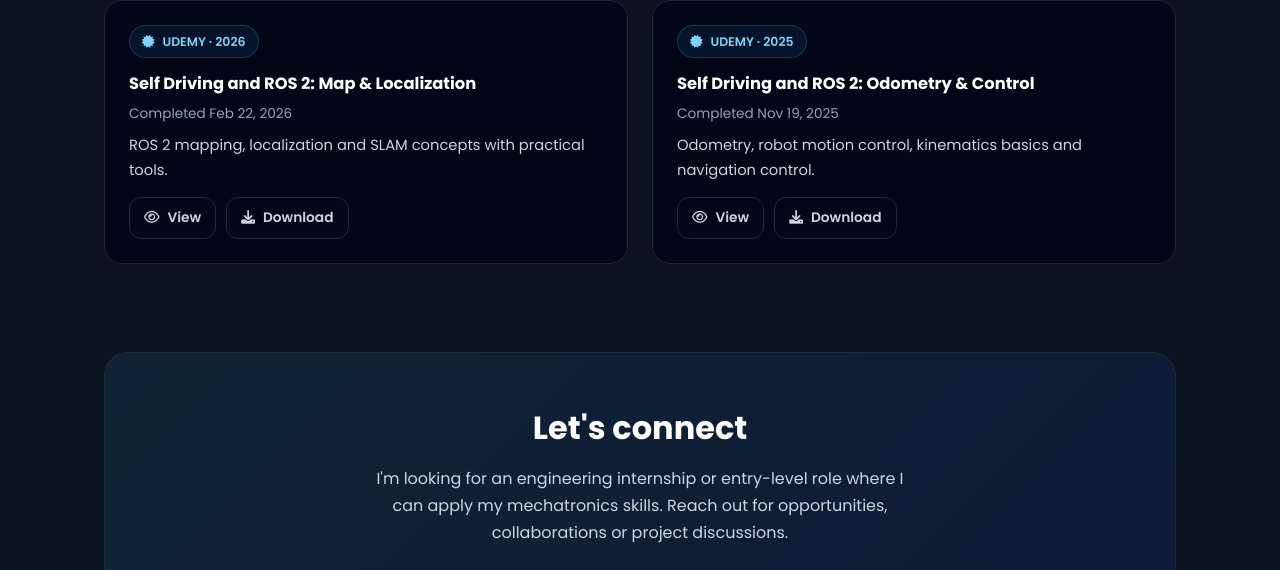
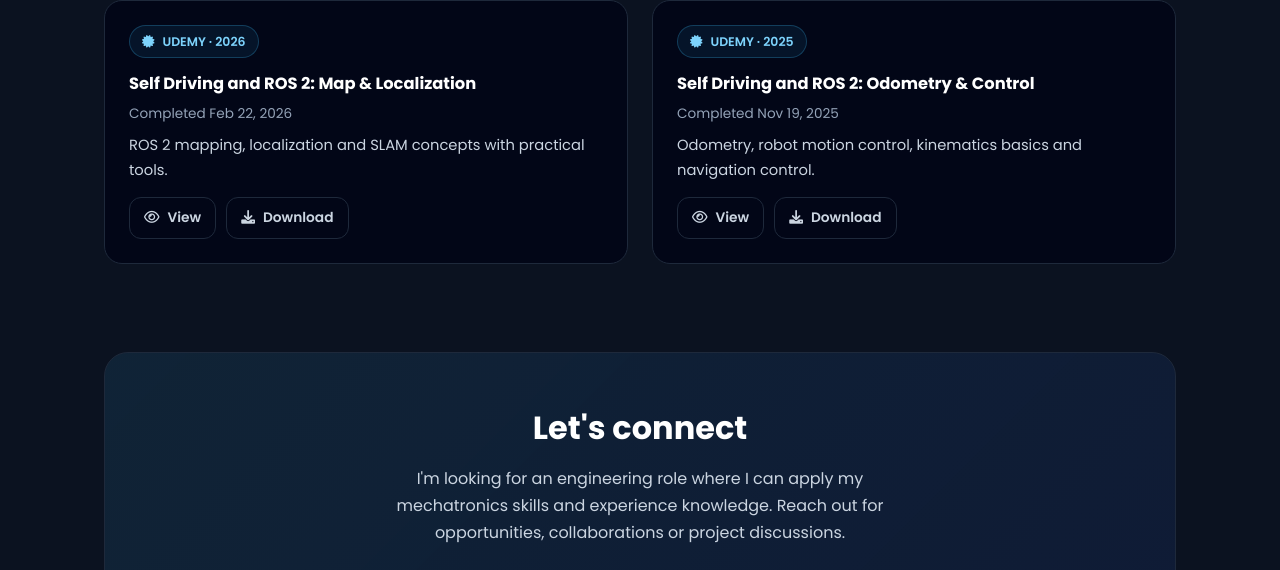
Before and after one commit to Ransarani2000/portfolio-website, a plain HTML site: page index.html in a window 1280 px wide. Shown: the part 2484-3054 px from the top of the page. Drawn offline with Linux system fonts and the light colour scheme.

Commit message:
Update index.html

```diff
--- a/index.html
+++ b/index.html
@@ -268,7 +268,7 @@
     <div class="wrap">
       <div class="contact">
         <h2>Let's connect</h2>
-        <p>I'm looking for an engineering internship or entry-level role where I can apply my mechatronics skills. Reach out for opportunities, collaborations or project discussions.</p>
+        <p>I'm looking for an engineering role where I can apply my mechatronics skills and experience knowledge. Reach out for opportunities, collaborations or project discussions.</p>
         <div class="actions">
           <!-- TODO: replace with your real email -->
           <a class="btn primary" href="mailto:your-email@example.com"><i class="fa-solid fa-envelope"></i> Email me</a>
```
